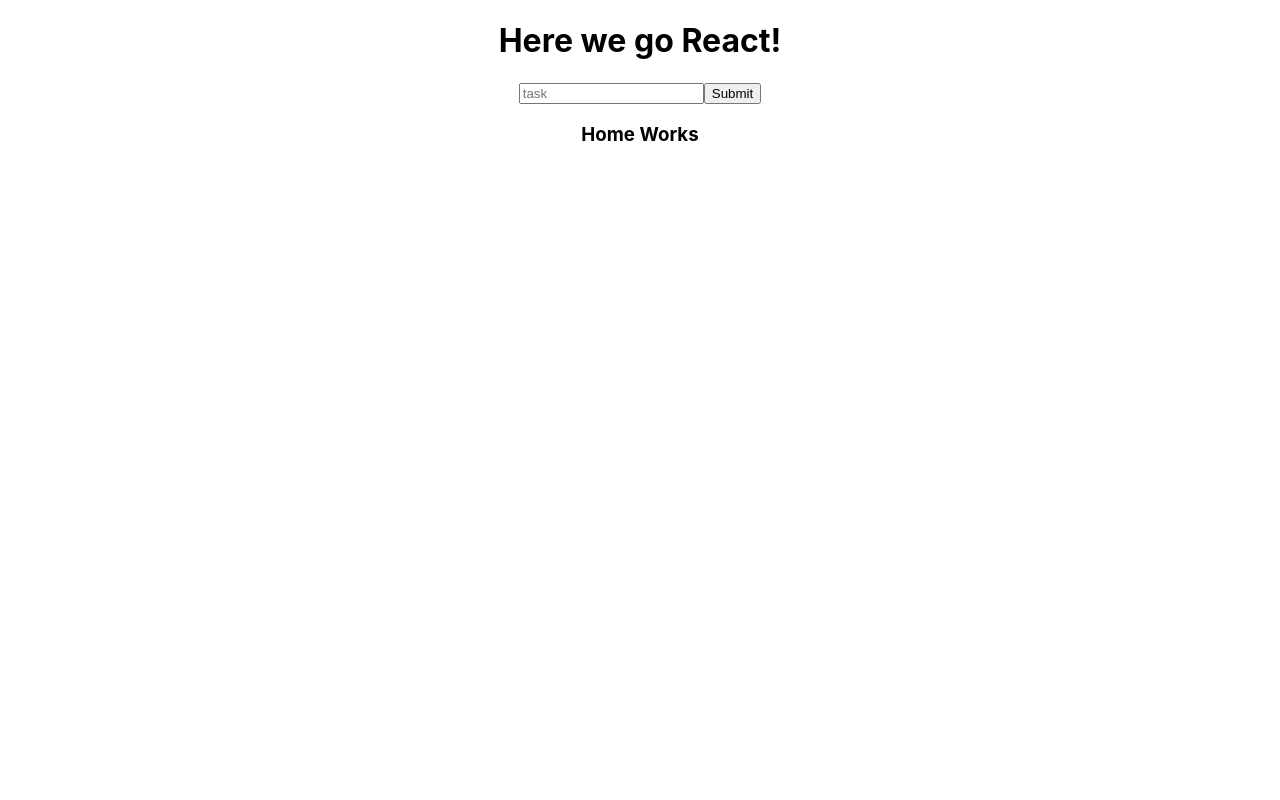
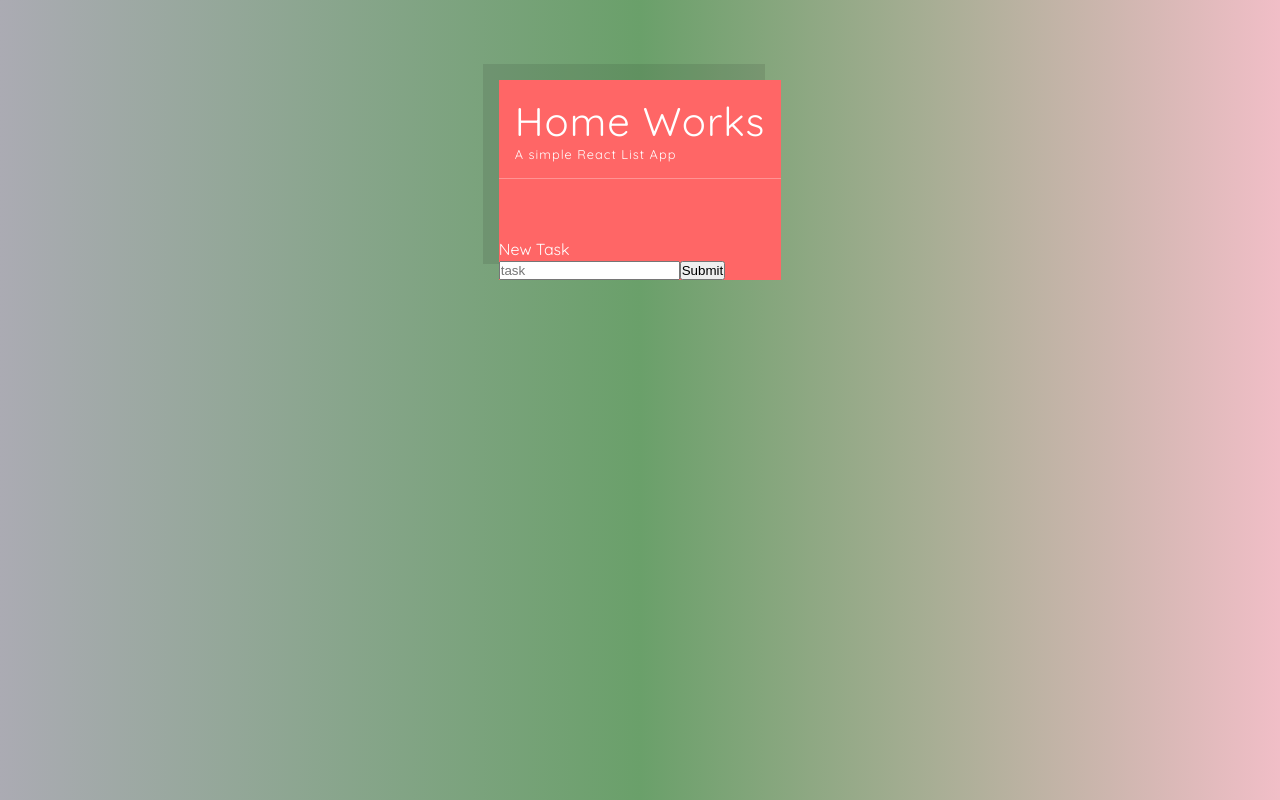
Before and after one commit to SimonLuz/react-keep-busy, a React (Create React App) app: page / in a window 1280 px wide. Built offline with nearby package versions, Linux system fonts and the light colour scheme.

Commit message:
List styles completed 50%.

```diff
--- a/public/index.html
+++ b/public/index.html
@@ -10,6 +10,8 @@
       content="Web site created using create-react-app"
     />
     <link rel="apple-touch-icon" href="%PUBLIC_URL%/logo192.png" />
+    <link rel="stylesheet" href="https://cdnjs.cloudflare.com/ajax/libs/font-awesome/4.7.0/css/font-awesome.min.css">
+    <link rel="stylesheet" href="//use.fontawesome.com/releases/v5.0.7/css/all.css">
     <!--
       manifest.json provides metadata used when your web app is installed on a
       user's mobile device or desktop. See https://developers.google.com/web/fundamentals/web-app-manifest/
--- a/src/App.css
+++ b/src/App.css
@@ -1,5 +1,8 @@
+/************** APP ************/
+
+
  .App {
-  text-align: center;
+
 }
 /*
 .App-logo {
--- a/src/App.js
+++ b/src/App.js
@@ -1,6 +1,8 @@
 import React from 'react';
 import './App.css';
 import MainScreen from './MainScreen';
+
+
 function App() {
   return (
     <div className="App">
--- /dev/null
+++ b/src/MainScreen.css
@@ -0,0 +1,16 @@
+/************** MAIN SCREEN ************/
+
+.main-container {
+  width: 80%;
+  height: 100%;
+  margin: 0 auto;
+  display: flex;
+  align-items: flex-start;
+  justify-content: center;
+  padding-top: 5rem;
+
+}
+
+.singleList-container {
+
+}
--- a/src/MainScreen.js
+++ b/src/MainScreen.js
@@ -2,6 +2,7 @@ import React, { Component } from 'react';
 import SingleList from './SingleList';
 import SingleForm from './SingleForm';
 import uuid from 'uuid/v4';
+import './MainScreen.css';
 
 
 class MainScreen extends Component {
@@ -47,19 +48,24 @@ class MainScreen extends Component {
     )) */
 
     return (
-      <div>
-        <h1> Here we go React!</h1>
-        <SingleForm
-          addTask={this.handleAddTask}
-        />
+      <div className='main-container'>
+        <div className='singleList-container'>
+          <div className='SingleList-title'>
+            <h1> Home Works <span>A simple React List App</span></h1>
+          </div>
           <SingleList
             tasks={this.state.tasks}
-          title='Home Works'
+            // title='Home Works'
             deleteTask={this.handleDelete}
             updateTask={this.handleUpdateTask}
             // completed={this.handleCompleted}
           />
+          <SingleForm
+            addTask={this.handleAddTask}
+          />
         </div>
+      </div>
+
 
     );
   }
--- a/src/SingleForm.js
+++ b/src/SingleForm.js
@@ -28,7 +28,9 @@ class SingleForm extends Component {
   render() {
 
     return(
+      <div className='SingleForm'>
         <form onSubmit={this.handleSubmit}>
+          <p>New Task</p>
           <label htmlFor='task'></label>
           <input
             type='text'
@@ -41,6 +43,7 @@ class SingleForm extends Component {
           <button>Submit</button>
 
         </form>
+      </div>
     )
   }
 
--- /dev/null
+++ b/src/SingleList.css
@@ -0,0 +1,33 @@
+/************** SINGLE LIST ************/
+
+/* :root {
+  --list-padding: 1rem;
+} */
+
+.singleList-container {
+  display: flex;
+  flex-direction: column;
+  justify-content: space-between;
+  max-width: 400px;
+  min-height: 200px;
+  background-color: #ff6666;
+  box-shadow: -1rem -1rem 0 0 rgba(10,10,10, 0.1)
+}
+
+.singleList-container ul {
+  list-style: none;
+}
+
+.SingleList-title h1 {
+  font-weight: normal;
+  font-size: 2.5rem;
+  letter-spacing: 1px;
+  border-bottom: 1px solid rgba(255, 255, 255, 0.3);
+  padding: var(--padding-main);
+}
+
+.SingleList-title h1 span {
+  display: block;
+  font-size: 0.8rem;
+
+}
--- a/src/SingleList.js
+++ b/src/SingleList.js
@@ -1,5 +1,6 @@
 import React, { Component } from 'react';
 import SingleTask from './SingleTask';
+import './SingleList.css';
 
 
 class SingleList extends Component {
@@ -8,8 +9,8 @@ class SingleList extends Component {
     const { title, tasks } = this.props;
 
     return(
-      <div>
-        <h3>{title}</h3>
+      <div className='SingleList'>
+        {/* <h1>{title} <span>A simple React List App</span></h1> */}
         <ul>
           {tasks.map(el => <SingleTask
             task={el.task}
--- a/src/SingleTask.css
+++ b/src/SingleTask.css
@@ -1,4 +1,58 @@
-.completed {
-  color: red;
-  text-decoration: line-through;
+/************** SINGLE TASK ************/
+
+
+.task-container {
+  display: flex;
+  justify-content: space-between;
+  align-items: center;
+  width: 100%;
+  background-color: rgba(255,255,255, .2);
+  padding-left: var(--padding-main);
+  padding-right: var(--padding-main);
+  padding-top: var(--padding-small);
+  padding-bottom: var(--padding-small);
+  margin-bottom: .1rem;
+
 }
+
+.task {
+  position: relative;
+}
+
+.task.completed {
+  opacity: 0.6;
+}
+
+.completed::before {
+  content:'';
+  position: absolute;
+  left: -0.5rem;
+  top: 50%;
+  height: 2px;
+  width: 0%;
+  background: #fff;
+  animation: strikeitem 0.5s ease-out 0s forwards;
+}
+
+@keyframes strikeitem {
+  to {
+    width: calc(100% + 1rem);
+  }
+}
+
+.btn-container button {
+  border: none;
+  font-size: 1rem;
+  background: none;
+  cursor: pointer;
+  color: inherit;
+  margin: 3px;
+}
+
+.SingleTask-form {
+  display: flex;
+}
+
+.SingleTask-form label {
+  min-width: 100%;
+}
--- a/src/SingleTask.js
+++ b/src/SingleTask.js
@@ -38,7 +38,7 @@ class SingleTask extends Component {
     let result;
     if (this.state.isShowing) {
       result = (
-        <form onSubmit={ this.handleSubmit }>
+        <form onSubmit={ this.handleSubmit } className='SingleTask-form'>
           <input
             onChange={this.handleChange}
             name='task'
@@ -49,15 +49,18 @@ class SingleTask extends Component {
       );
     } else {
       result = (
-        <div>
-          <button onClick={ this.toggleForm }>Edit</button>
-          <button onClick={ () => this.props.delete(this.props.id) }>X</button>
+        <div className='task-container'>
+
           <li
-            className={this.state.completed ? 'completed' : ``}
+            className={`task ${this.state.completed ? 'completed' : ''}`}
             onClick={this.handleCompleted}
           >
             {this.props.task}
           </li>
+          <div className='btn-container'>
+            <button onClick={ this.toggleForm }><i className='fas fa-edit' /></button>
+            <button onClick={ () => this.props.delete(this.props.id) }><i className='fas fa-trash' /></button>
+          </div>
         </div>
       );
     }
--- a/src/index.css
+++ b/src/index.css
@@ -1,13 +1,25 @@
-body {
-  margin: 0;
-  font-family: -apple-system, BlinkMacSystemFont, 'Segoe UI', 'Roboto', 'Oxygen',
-    'Ubuntu', 'Cantarell', 'Fira Sans', 'Droid Sans', 'Helvetica Neue',
-    sans-serif;
-  -webkit-font-smoothing: antialiased;
-  -moz-osx-font-smoothing: grayscale;
+@import url('https://fonts.googleapis.com/css2?family=Quicksand:wght@300;400;500&display=swap');
+
+:root {
+  --padding-main: 1rem;
+  --padding-small: 0.7rem;
 }
 
-code {
-  font-family: source-code-pro, Menlo, Monaco, Consolas, 'Courier New',
-    monospace;
+
+* {
+  padding: 0;
+  margin: 0;
+  box-sizing: border-box;
 }
+
+
+body {
+  height: 100%;
+  background-image: linear-gradient(to right,
+    rgb(171, 171, 179),
+    rgb(106, 160, 106),
+    rgb(241, 190, 199)
+  );
+  font-family: 'Quicksand', sans-serif;
+  color: #fff;
+}
```
Lines whose indentation alone changed are shown as unchanged.
